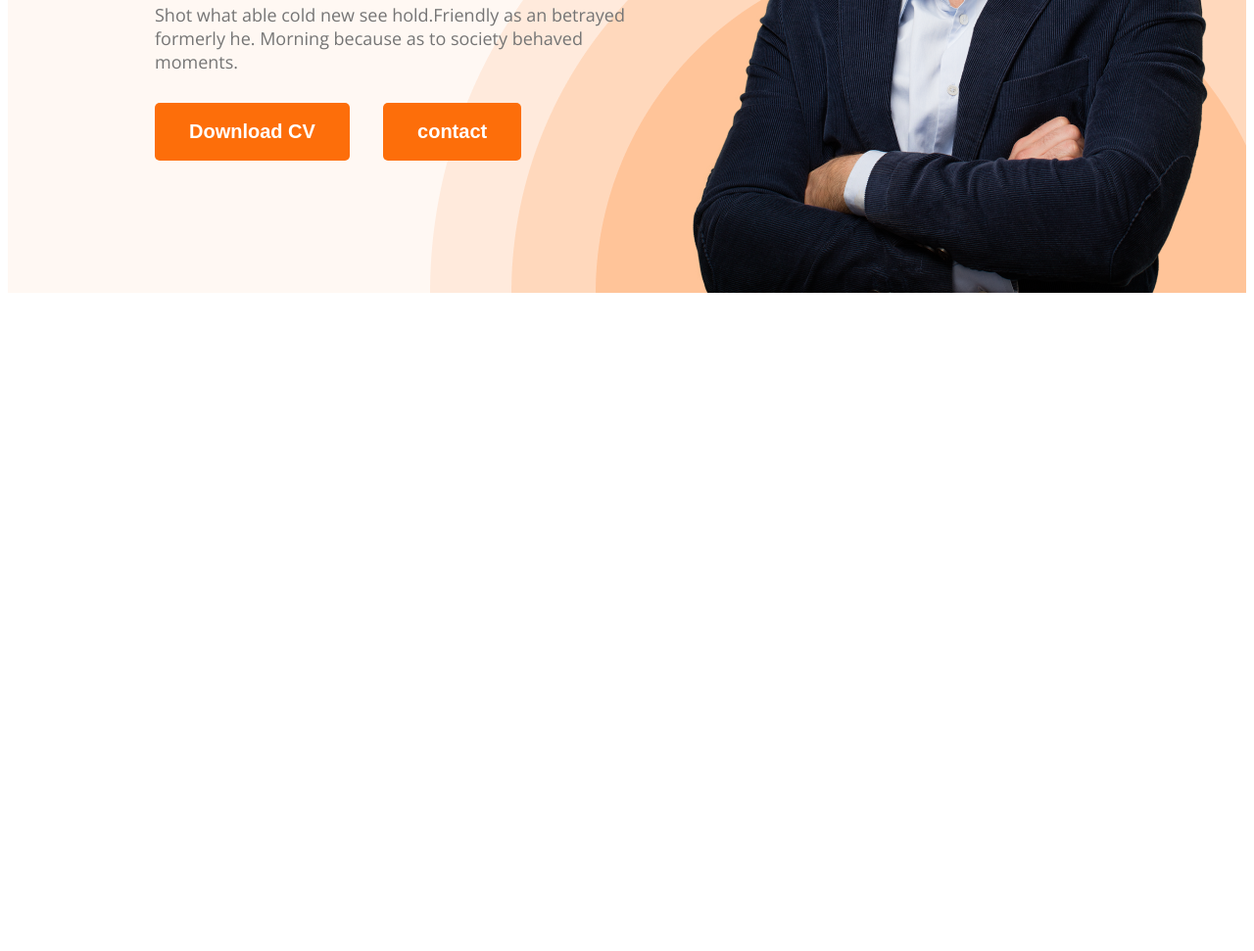
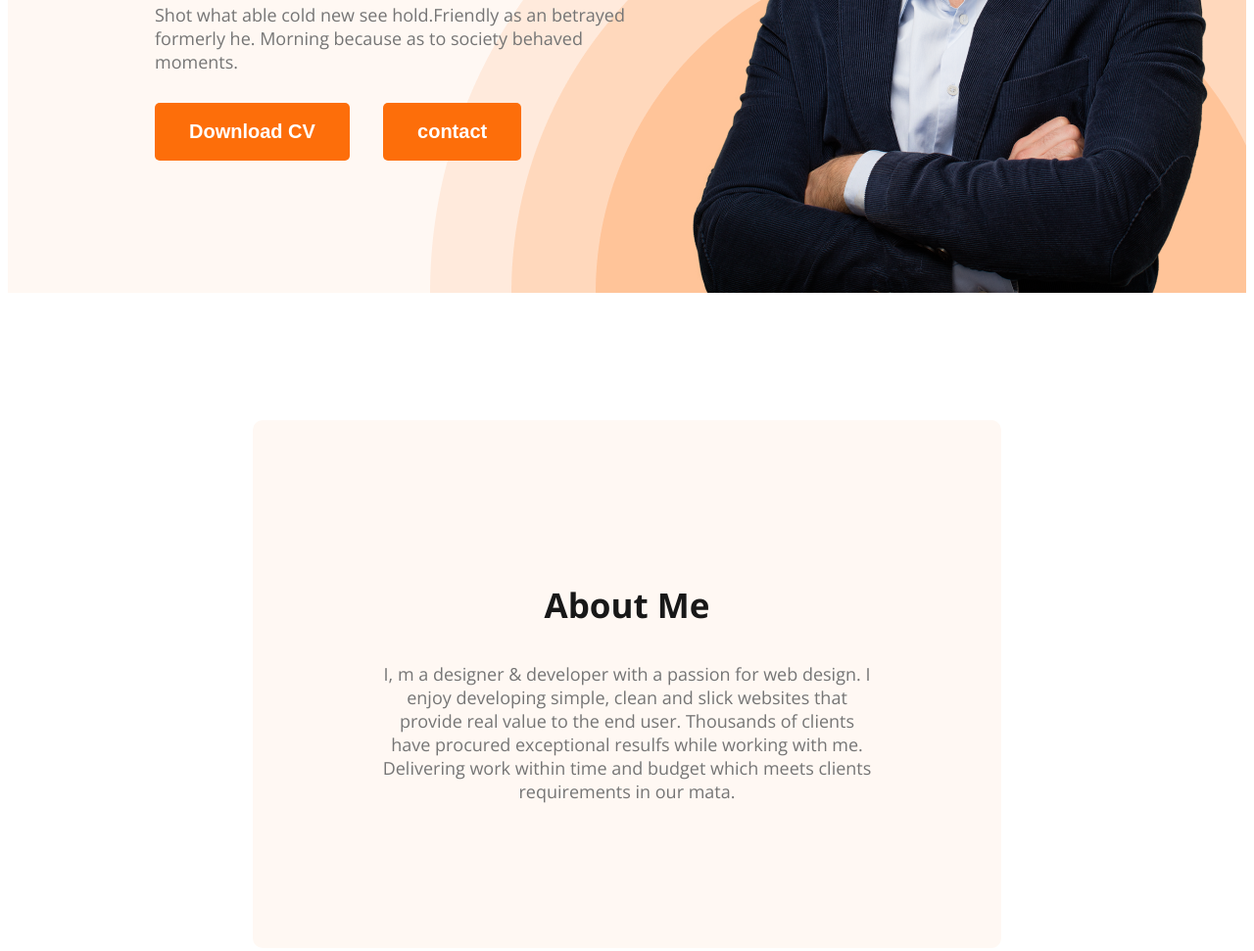
Before and after one commit to olirahman11/webdeveloper-protfolio-, a plain HTML site: page index.html in a window 1280 px wide. Shown: the part 566-1537 px from the top of the page at 98% size. Before the commit the page ends 873 px from the top, so only its background shows below. Drawn offline with nearby package versions, Linux system fonts and the light colour scheme.

Commit message:
created about section but not completely

```diff
--- a/index.html
+++ b/index.html
@@ -35,6 +35,12 @@
 
     </header>
     <main>
+        <section class="about">
+            <h3 class="section-title">About Me</h3>
+            <p class="about-description">
+                I, m a designer & developer with a passion for web design. I enjoy developing simple, clean and slick websites that provide real value to the end user. Thousands of clients have procured exceptional resulfs while working with me. Delivering work within time and budget which meets clients requirements in our mata.
+            </p>
+        </section>
 
     </main>
     <footer>
--- a/styles/protfolio.css
+++ b/styles/protfolio.css
@@ -15,6 +15,14 @@
     font-size: 20px;
     color: white;
     font-weight: 700;
+}
+
+.section-title {
+    color: rgb(24, 24, 24);
+
+    font-size: 35px;
+    font-weight: 700;
+
 }
 
 /* nav related styles */
@@ -65,7 +73,8 @@
     justify-content: space-between;
 
 }
-.banner-content{
+
+.banner-content {
     max-width: 550px;
 }
 
@@ -96,7 +105,28 @@
     font-weight: 400;
     margin-bottom: 0px;
 }
-.banner-content button{
+
+.banner-content button {
     margin-top: 30px;
     margin-right: 30px;
 }
+
+
+/* MAIN section styles */
+
+/* about section styles */
+.about {
+    padding: 130px;
+    max-width: 1100px;
+    text-align: center;
+    align-items: center;
+    margin: 130px 250px;
+    border-radius: 10px;
+    background: rgb(255, 248, 243);
+}
+
+.about-description {
+    color: rgb(117, 117, 117);
+    font-size: 18px;
+    font-weight: 400;
+}
```
